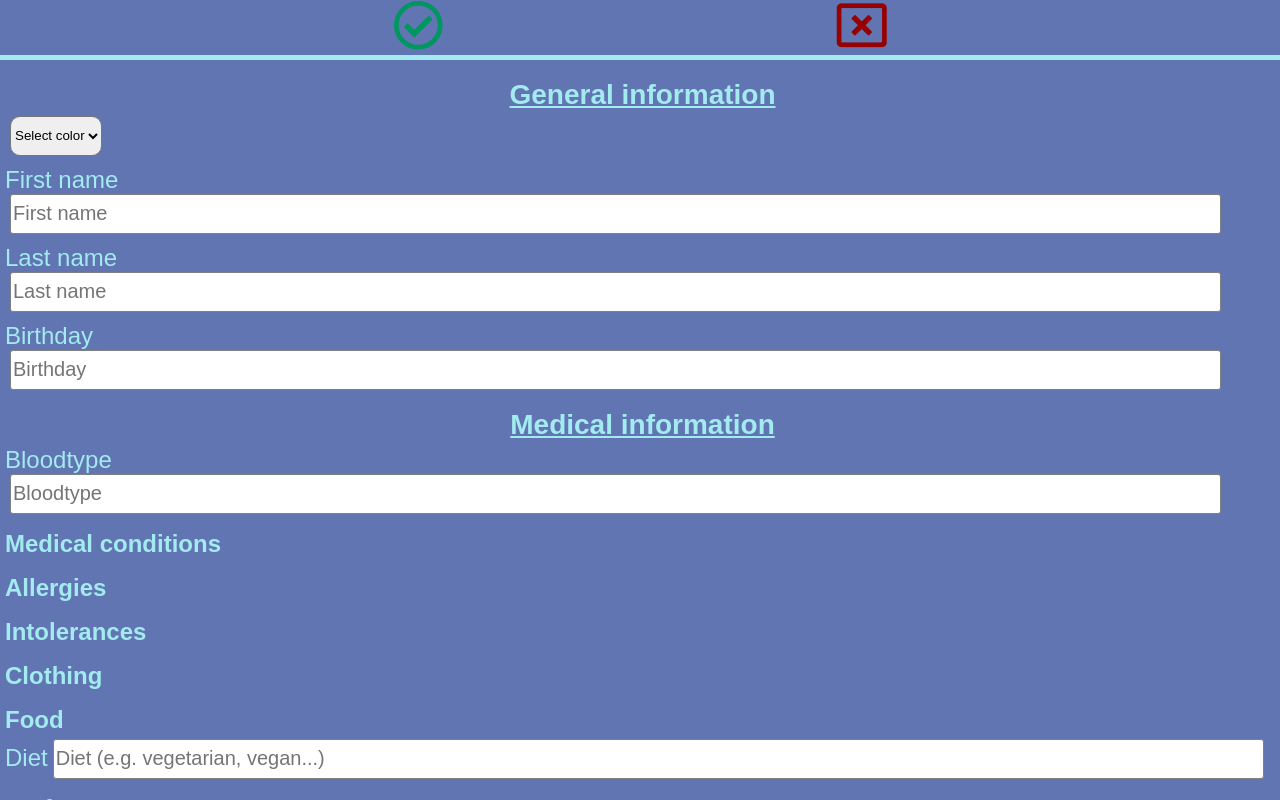
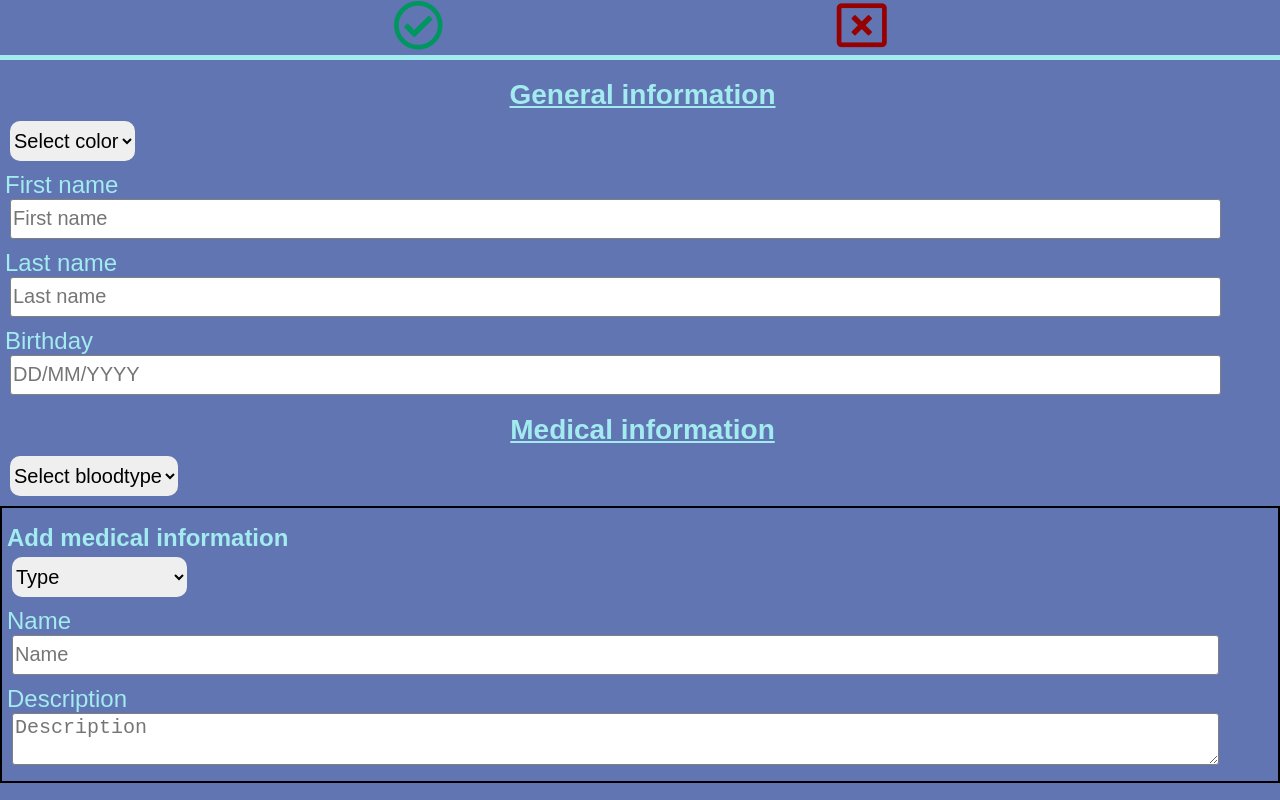
Before and after one commit to struebig/babysitter, a React (Create React App) app: page /childrenData in a window 1280 px wide. Built offline with nearby package versions, Linux system fonts and the light colour scheme.

Commit message:
Add medical card

```diff
--- a/src/app/App.js
+++ b/src/app/App.js
@@ -16,7 +16,11 @@ function App() {
             <GlobalStyles />
             <Switch>
                 <Route path="/" exact component={Menu} />
-                <Route path="/familyData" exact component={HouseholdForm} />
+                <Route
+                    path="/familyData"
+                    exact
+                    render={props => <HouseholdForm {...props} />}
+                />
                 <Route path="/childrenData" exact component={AddChildrenForm} />
                 <Route path="/generalData" exact component={ShowGeneralData} />
                 <Route path="/foodData" exact component={ShowFoodData} />
--- a/src/components/Dropdown.js
+++ b/src/components/Dropdown.js
@@ -1,11 +1,19 @@
-//  import React from "react";
+import React from "react";
 import styled from "styled-components";
 
-const DropDown = styled.select`
+const StyledDropdown = styled.select`
     margin: 0px 10px 10px 10px;
     height: 40px;
-    border: ;
+    border: none;
     border-radius: 10px;
+    font-size: 20px;
 `;
+function DropDown({ onChange, value, name, children }) {
+    return (
+        <StyledDropdown onChange={onChange} value={value} name={name}>
+            {children}
+        </StyledDropdown>
+    );
+}
 
 export default DropDown;
--- a/src/components/Headline.js
+++ b/src/components/Headline.js
@@ -7,27 +7,36 @@ const sizes = {
         fontSize: "40px",
         decoration: "",
         justifyContent: "center",
-        alignItems: "center"
+        alignItems: "center",
+        marginBottom: "5px"
     },
     M: {
         fontSize: "32px",
         decoration: "",
         justifyContent: "center",
-        alignItems: "center"
+        alignItems: "center",
+        marginBottom: "5px"
     },
     S: {
         fontSize: "28px",
         decoration: "underline",
         justifyContent: "center",
-        alignItems: "center"
+        alignItems: "center",
+        marginBottom: "10px"
     },
-    XS: { fontSize: "24px", decoration: "", justifyContent: "", alignItems: "" }
+    XS: {
+        fontSize: "24px",
+        decoration: "",
+        justifyContent: "",
+        alignItems: "",
+        marginBottom: "5px"
+    }
 };
 function getSize(size) {
     return sizes[size] || sizes.S;
 }
 const StyledHeadline = styled.h1`
-    margin-bottom: 5px;
+    margin-bottom: ${props => getSize(props.size).marginBottom};
     margin-left: 5px;
     font-size: ${props => getSize(props.size).fontSize};
     text-decoration: ${props => getSize(props.size).decoration};
--- /dev/null
+++ b/src/components/InputLong.js
@@ -0,0 +1,38 @@
+import React from "react";
+import styled from "styled-components";
+
+const Container = styled.div`
+    margin-bottom: 10px;
+`;
+
+const StyledLabel = styled.label`
+    display: block;
+    margin-left: 5px;
+`;
+
+const StyledInput = styled.textarea`
+    border: 1px gray solid;
+    border-radius: 3px;
+    font-size: 20px;
+    width: 95%;
+    height: auto;
+    margin-left: 5px;
+`;
+
+function InputLong({ className, value, name, placeholder, onChange, label }) {
+    return (
+        <Container className={className}>
+            <StyledLabel>
+                {label}
+                <StyledInput
+                    value={value}
+                    name={name}
+                    placeholder={placeholder}
+                    onChange={onChange}
+                />
+            </StyledLabel>
+        </Container>
+    );
+}
+
+export default InputLong;
--- /dev/null
+++ b/src/components/MedicalCard.js
@@ -0,0 +1,45 @@
+import React from "react";
+import styled from "styled-components";
+import DropDown from "../components/Dropdown";
+import Input from "../components/Input";
+import InputLong from "../components/InputLong";
+import Headline from "../components/Headline";
+
+const StyledCard = styled.div`
+    border: solid 2px black;
+`;
+
+function MedicalCard() {
+    return (
+        <StyledCard>
+            <Headline size="XS">Add medical information</Headline>
+            <DropDown
+                /*onChange={handleChange}*/ name="categoryMedicalCondition"
+            >
+                <option value="medicalCondition">Type</option>
+                <option value="medicalCondition">---</option>
+                <option value="medicalCondition">Medical condition</option>
+                <option value="allergyFood">Food allergy</option>
+                <option value="allergyOther">Other allergy</option>
+                <option value="intoleranceFood">Food intolerance</option>
+                <option value="intoleranceOther">Other intolerance</option>
+            </DropDown>
+            <Input
+                label="Name"
+                //   value={household.}
+                name="name"
+                placeholder="Name"
+                //   onChange={handleChange}
+            />
+            <InputLong
+                label="Description"
+                //   value={household.}
+                name="description"
+                placeholder="Description"
+                //   onChange={handleChange}
+            />
+        </StyledCard>
+    );
+}
+
+export default MedicalCard;
--- a/src/pages/AddChildren.js
+++ b/src/pages/AddChildren.js
@@ -4,6 +4,8 @@ import Headline from "../components/Headline";
 import Grid from "../components/Grid";
 import Input from "../components/Input";
 import DropDown from "../components/Dropdown";
+import MedicalCard from "../components/MedicalCard";
+
 /*import {
     getHouseholdFromStorage,
     setHouseholdtoStorage
@@ -58,14 +60,16 @@ function AddChildrenForm({ history }) {
             <GridBody>
                 <Headline size="S">General information</Headline>
                 <StyledForm /* onSubmit={handleSubmit}*/>
-                    <DropDown name="Profile color">
+                    <DropDown /*onChange={handleChange}*/ name="Profile color">
                         <option value="Black">Select color</option>
                         <option value="">---</option>
-                        <option value="Blue">Blue</option>
-                        <option value="Red">Red</option>
-                        <option value="Green">Green</option>
-                        <option value="Yellow">Yellow</option>
-                        <option value="Pink">Pink</option>
+                        <option value="#0000FF">Blue</option>
+                        <option value="#FF0000">Red</option>
+                        <option value="#008000">Green</option>
+                        <option value="#FFFF00">Yellow</option>
+                        <option value="#FFA500">Orange</option>
+                        <option value="#FF00FF">Pink</option>
+                        <option value="#800080">Purple</option>
                     </DropDown>
                     <Input
                         label="First name"
@@ -85,32 +89,38 @@ function AddChildrenForm({ history }) {
                         label="Birthday"
                         //    value={household.birthday}
                         name="birthday"
-                        placeholder="Birthday"
+                        placeholder="DD/MM/YYYY"
                         //   onChange={handleChange}
                     />
                     <Headline size="S">Medical information</Headline>
-                    <Input
-                        label="Bloodtype"
-                        //    value={household.bloodtype}
-                        name="bloodtype"
-                        placeholder="Bloodtype"
-                        //  onChange={handleChange}
-                    />
+                    <DropDown /*onChange={handleChange}*/ name="Profile color">
+                        <option value="">Select bloodtype</option>
+                        <option value="">---</option>
+                        <option value="ap">A positiv</option>
+                        <option value="bp">B positiv</option>
+                        <option value="abp">AB positiv</option>
+                        <option value="0p">0 positiv</option>
+                        <option value="an">A negativ</option>
+                        <option value="bn">B negativ</option>
+                        <option value="abn">AB negativ</option>
+                        <option value="0n">0 negativ</option>
+                    </DropDown>
+                    <MedicalCard />
                     <Headline size="XS">Medical conditions</Headline>
                     <Headline size="XS">Allergies</Headline>
                     <Headline size="XS">Intolerances</Headline>
-                    <Headline size="XS">Clothing</Headline>
-                    <Headline size="XS">Food</Headline>
+                    <Headline size="S">Food</Headline>
                     <Input
                         label="Diet"
                         //    value={household.diet}
-                        name="ndiet"
+                        name="diet"
                         placeholder="Diet (e.g. vegetarian, vegan...)"
                         //   onChange={handleChange}
                     />
                     <Headline size="XS">Preferences</Headline>
                     <Headline size="XS">Dislikes</Headline>
-                    <Headline size="XS">Food</Headline>
+                    <Headline size="S">Clothing</Headline>
+                    <Headline size="S">Contacts</Headline>
                     <Headline size="XS">In case of emergency</Headline>
                     <Input
                         label="Name"
@@ -120,7 +130,7 @@ function AddChildrenForm({ history }) {
                         //   onChange={handleChange}
                     />
                     <Input
-                        label="Dscription"
+                        label="Description"
                         //    value={household.descriptionICEOne}
                         placeholder="Description"
                         name="description"
@@ -141,7 +151,7 @@ function AddChildrenForm({ history }) {
                         //   onChange={handleChange}
                     />
                     <Input
-                        label="Dscription"
+                        label="Description"
                         //    value={household.descriptionICETwo}
                         placeholder="Description"
                         name="description"
@@ -162,7 +172,7 @@ function AddChildrenForm({ history }) {
                         //   onChange={handleChange}
                     />
                     <Input
-                        label="Dscription"
+                        label="Description"
                         //   value={household.descriptionICEThree}
                         placeholder="Description"
                         name="description"
--- a/src/pages/Household.js
+++ b/src/pages/Household.js
@@ -11,6 +11,10 @@ import {
 import HeaderForm from "../components/HeaderForm";
 
 const StyledForm = styled.form``;
+
+const GridBody = styled.div`
+    overflow: auto;
+`;
 
 function HouseholdForm({ history }) {
     const [household, setHousehold] = React.useState(
@@ -28,9 +32,6 @@ function HouseholdForm({ history }) {
             city: ""
         }
     );
-    const GridBody = styled.div`
-        overflow: auto;
-    `;
 
     function handleChange(event) {
         setHousehold({ ...household, [event.target.name]: event.target.value });
@@ -120,7 +121,7 @@ function HouseholdForm({ history }) {
                     <Input
                         label="House No."
                         name="houseNo"
-                        value={household.HouseNo}
+                        value={household.houseNo}
                         placeholder="House No."
                         onChange={handleChange}
                     />
```
Also changed, not shown: src/components/ActionButton.js (+81 -24 lines).
